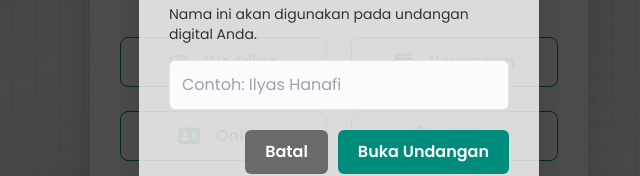
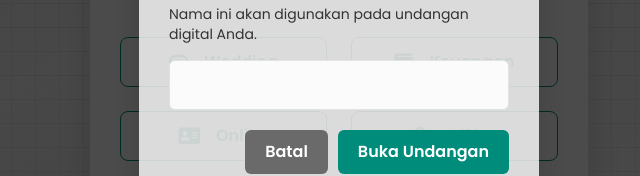
Before and after one commit to tewetech/persiapankita, a plain HTML site: page index.html in a window 1280 px wide. Both pictures are taken after a click on the element "Wedding". Shown: the part 333-509 px from the top of the page, without its empty margins (301-941 px from the left). Drawn offline with nearby package versions, Linux system fonts and the light colour scheme.

Commit message:
Update index.html

```diff
--- a/index.html
+++ b/index.html
@@ -303,7 +303,7 @@
         <div class="modal-content">
             <h3 class="text-xl font-bold mb-4 text-text-main">Tulis Nama Tamu Undangan</h3>
             <p class="text-sm mb-4 text-text-subtle">Nama ini akan digunakan pada undangan digital Anda.</p>
-            <input type="text" id="guest-name-input" placeholder="Contoh: Ilyas Hanafi" autofocus>
+            <input type="text" id="guest-name-input" placeholder="" autofocus>
 
             <div class="modal-buttons">
                 <button type="button" class="close-btn" id="close-modal-btn">Batal</button>
```
